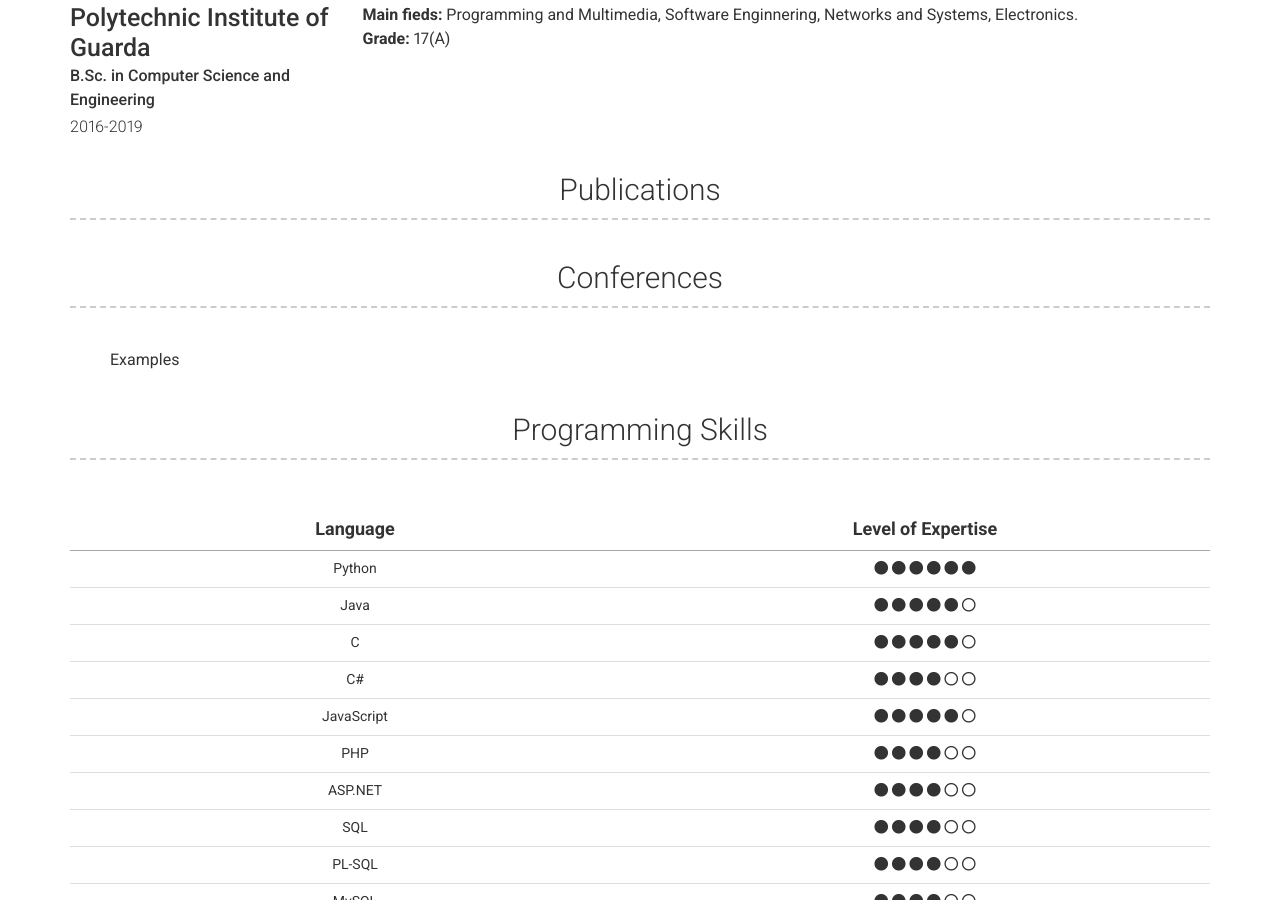
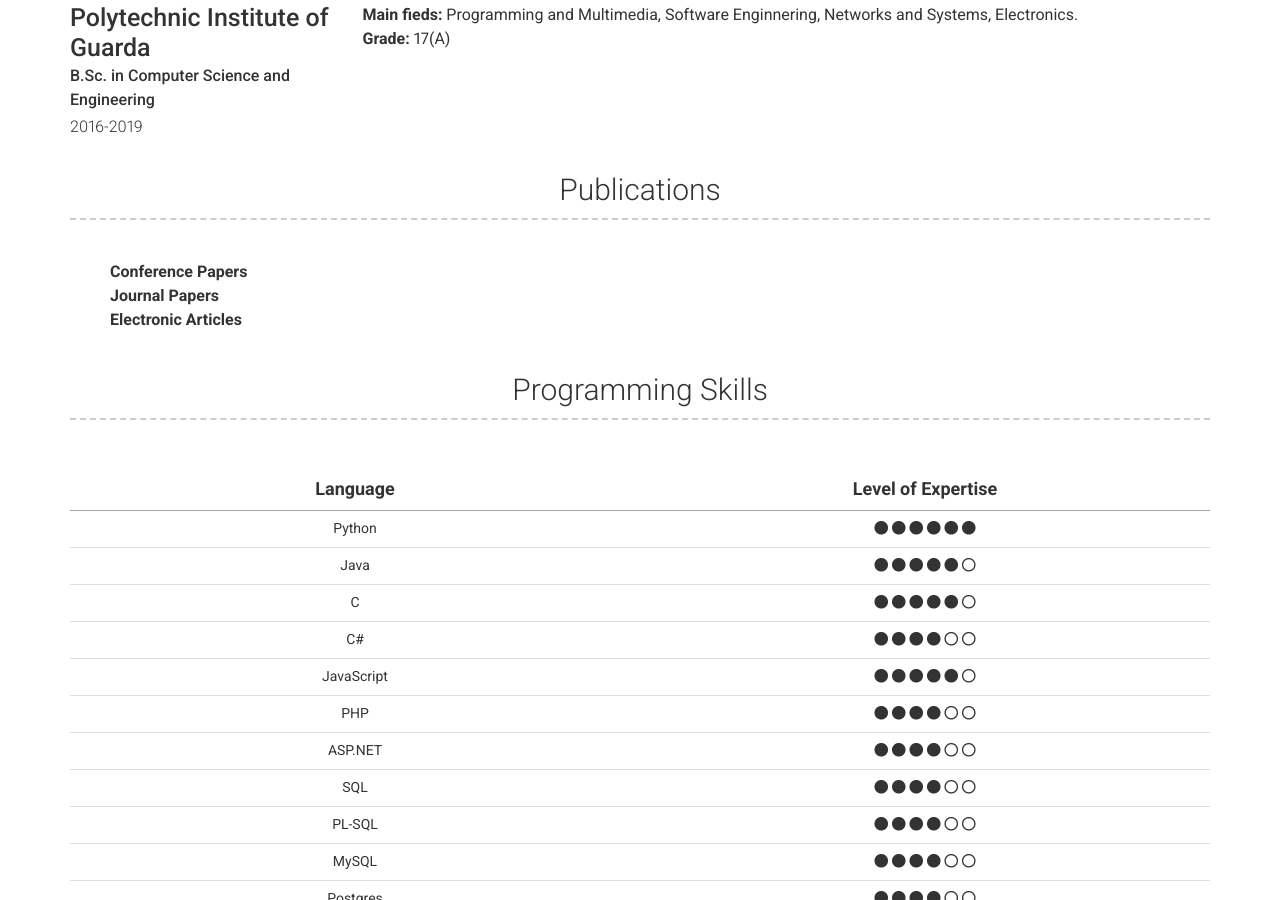
Before and after one commit to CristianoPatricio/cristianopatricio.github.io, a Jekyll site: the page built from index.md, in a window 1280 px wide and 900 px high, scrolled down 1318 px. Built offline with Jekyll 4.4.1, drawn with Linux system fonts in a browser that asks for light colours; nearby versions of some CDN libraries.

Commit message:
Update _config.yml

```diff
--- a/_config.yml
+++ b/_config.yml
@@ -51,10 +51,15 @@
 # Publications Section
 # publications_title: Publications #(Use this to override about more section title)
 publications: |
-    <h3>Conferences</h3>
     <ul style="list-style-type: none;" >
         <li>
-            Examples
+            <b>Conference Papers</b>
+        </li>
+        <li>
+            <b>Journal Papers</b>
+        </li>
+        <li>
+            <b>Electronic Articles</b>
         </li>
     </ul>
 
```
